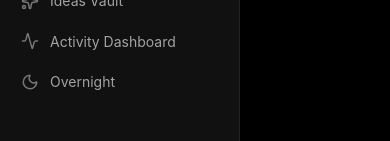
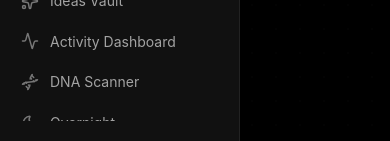
Before and after one commit to Milobuilds45/dbtech45, a Next.js app: page /about in a window 390 px wide. Both pictures are taken after a click on the button "Toggle navigation". Shown: the part 703-844 px from the top of the page. Built offline with nearby package versions, Linux system fonts and the light colour scheme.

Commit message:
fix: add Second Brain to Intel, DNA Scanner to Operations

```diff
--- a/src/components/AppSidebar.tsx
+++ b/src/components/AppSidebar.tsx
@@ -62,6 +62,8 @@ const NAV_ICONS: Record<string, ReactNode> = {
   'Activity Dashboard': <Activity size={ICON_SIZE} />,
   'DNA':           <Dna size={ICON_SIZE} />,
   'Memory Bank':   <Brain size={ICON_SIZE} />,
+  'Second Brain':  <Brain size={ICON_SIZE} />,
+  'DNA Scanner':   <Dna size={ICON_SIZE} />,
   'Skills Inventory': <Wrench size={ICON_SIZE} />,
   'Overnight Sessions': <Calendar size={ICON_SIZE} />,
 };
@@ -96,14 +98,16 @@ const opsItems: NavItem[] = [
   { label: 'Kanban', href: '/os/kanban' },
   { label: 'Ideas Vault', href: '/os/ideas-vault' },
   { label: 'Activity Dashboard', href: '/os/activity-dashboard' },
+  { label: 'DNA Scanner', href: '/tools/dna-scanner' },
   { label: 'Overnight', href: '/os/agents/overnight' },
 ];
 
-// 05 INTEL - Daily Feed, Task Manager, Memory Bank, DNA, Skills
+// 05 INTEL - Daily Feed, Task Manager, Memory Bank, Second Brain, DNA, Skills
 const intelItems: NavItem[] = [
   { label: 'Daily Feed', href: '/os/daily-feed' },
   { label: 'Task Manager', href: '/os/task-manager' },
   { label: 'Memory Bank', href: '/os/memory-bank' },
+  { label: 'Second Brain', href: '/os/second-brain' },
   { label: 'DNA', href: '/os/dna' },
   { label: 'Skills Inventory', href: '/os/skills-inventory' },
 ];
```
